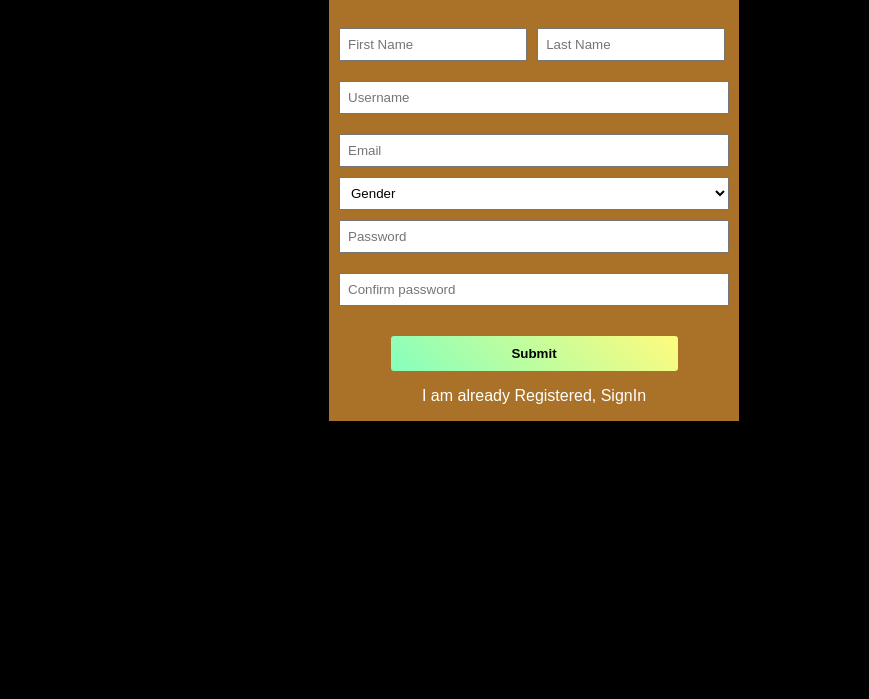
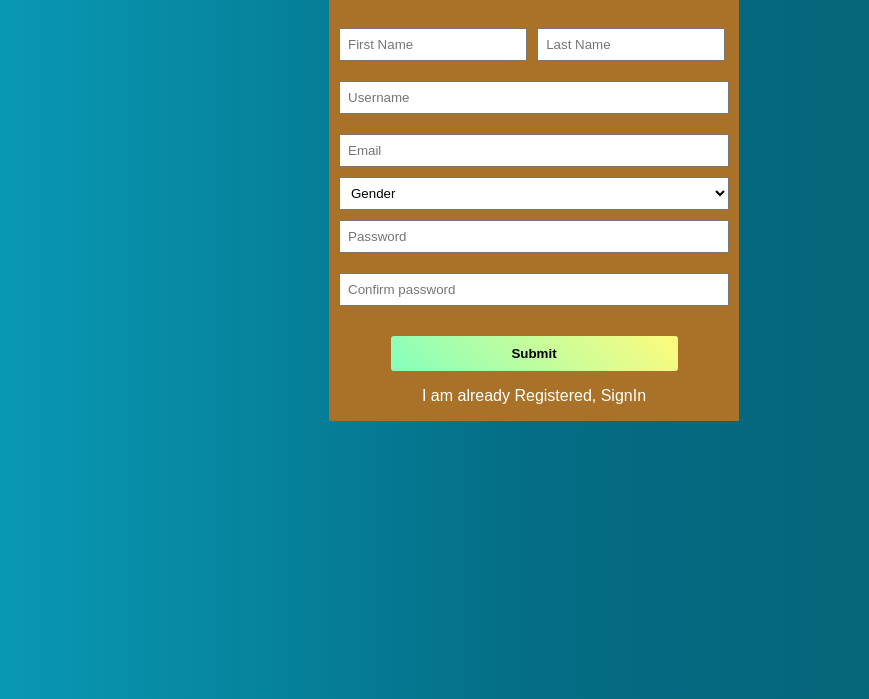
Before and after one commit to Shoppeal-Tech/CVP_ST---Webiste, a plain HTML site: page cv project/register.html in a window 1280 px wide. Shown: the part 101-800 px from the top of the page, without its empty margins (106-975 px from the left). Drawn offline with Linux system fonts and the light colour scheme.

Commit message:
added gradient background to body

```diff
--- a/cv project/register.css
+++ b/cv project/register.css
@@ -1,5 +1,6 @@
 body{
-	background-color:  black;
+	background-image: linear-gradient(to right, #0aa1bd, #046d85, #075e6e);
+    color: white;
     display: grid;
     place-items: center;
 }
```
